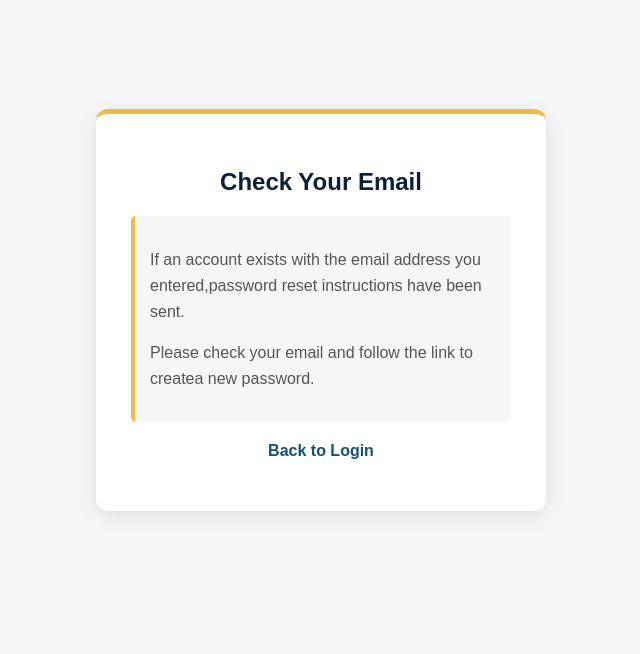
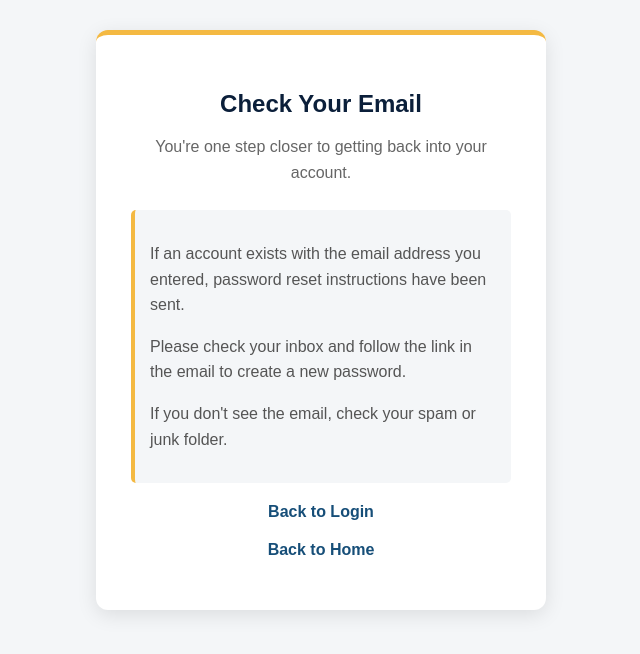
Before and after one commit to amanigodswill-droid/car_dealership, a Django app: page /password-reset/done/ in a window 1280 px wide. Shown: the part 110-764 px from the top of the page, without its empty margins (319-959 px from the left). Run offline with Django 5.2, Linux system fonts and the light colour scheme.

Commit message:
Improve password reset confirmation page

```diff
--- a/cars/templates/cars/password_reset_done.html
+++ b/cars/templates/cars/password_reset_done.html
@@ -1,17 +1,18 @@
 {% extends 'cars/base.html' %}
 {% block title %}Check Your Email - Mipango Car Dealership{% endblock %}
 {% block content %}
-
 <div class="auth-container">
     <div class="auth-card">
         <h2>Check Your Email</h2>
+        <p class="auth-subtitle">You're one step closer to getting back into your account.</p>
         <div class="password-reset-message">
-            <p>If an account exists with the email address you entered,password reset instructions have been sent.</p>
-            <p>Please check your email and follow the link to createa new password.</p>
+            <p>If an account exists with the email address you entered, password reset instructions have been sent.</p>
+            <p>Please check your inbox and follow the link in the email to create a new password.</p>
+            <p>If you don't see the email, check your spam or junk folder.</p>
         </div>
 
         <p class="auth-link"><a href="{% url 'login' %}">Back to Login</a></p>
+        <p class="auth-link"><a href="{% url 'car_list' %}">Back to Home</a></p>
     </div>
 </div>
-
 {% endblock %}
```
